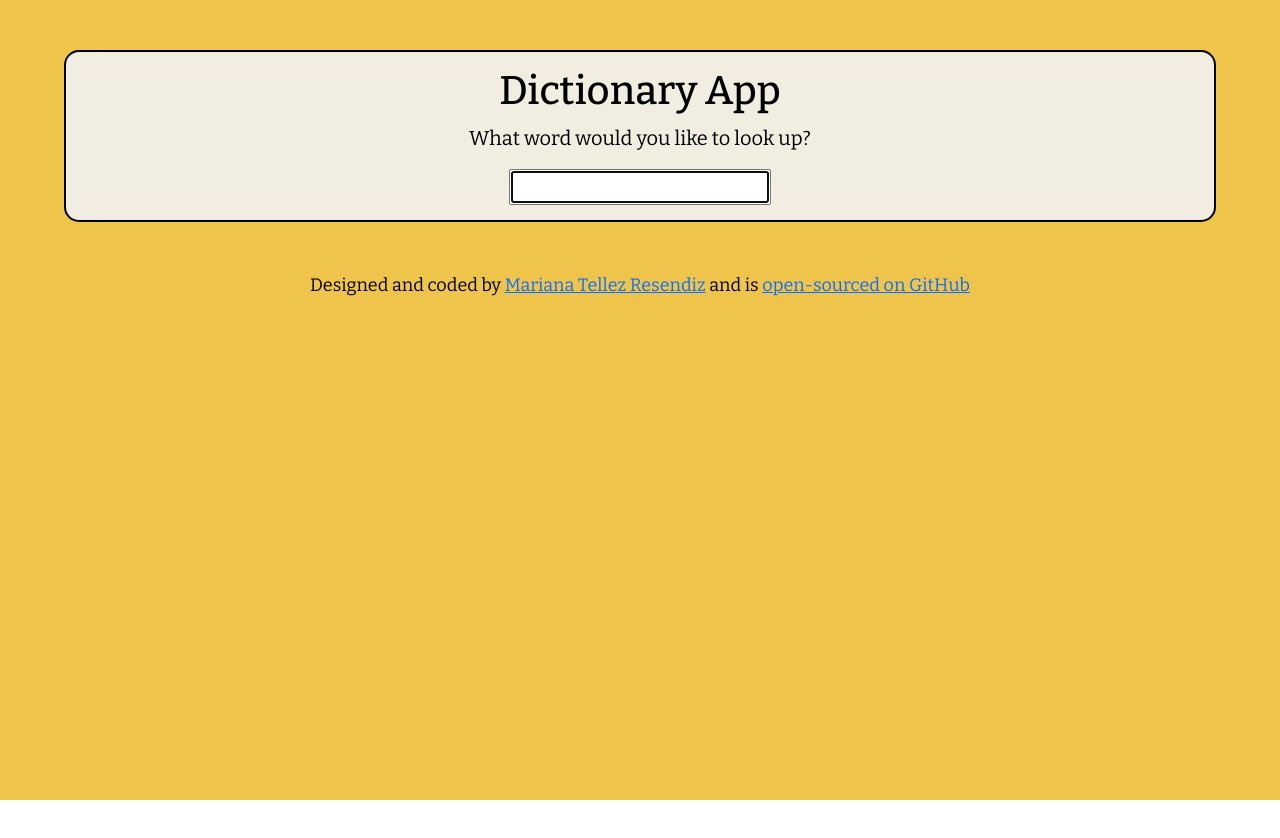
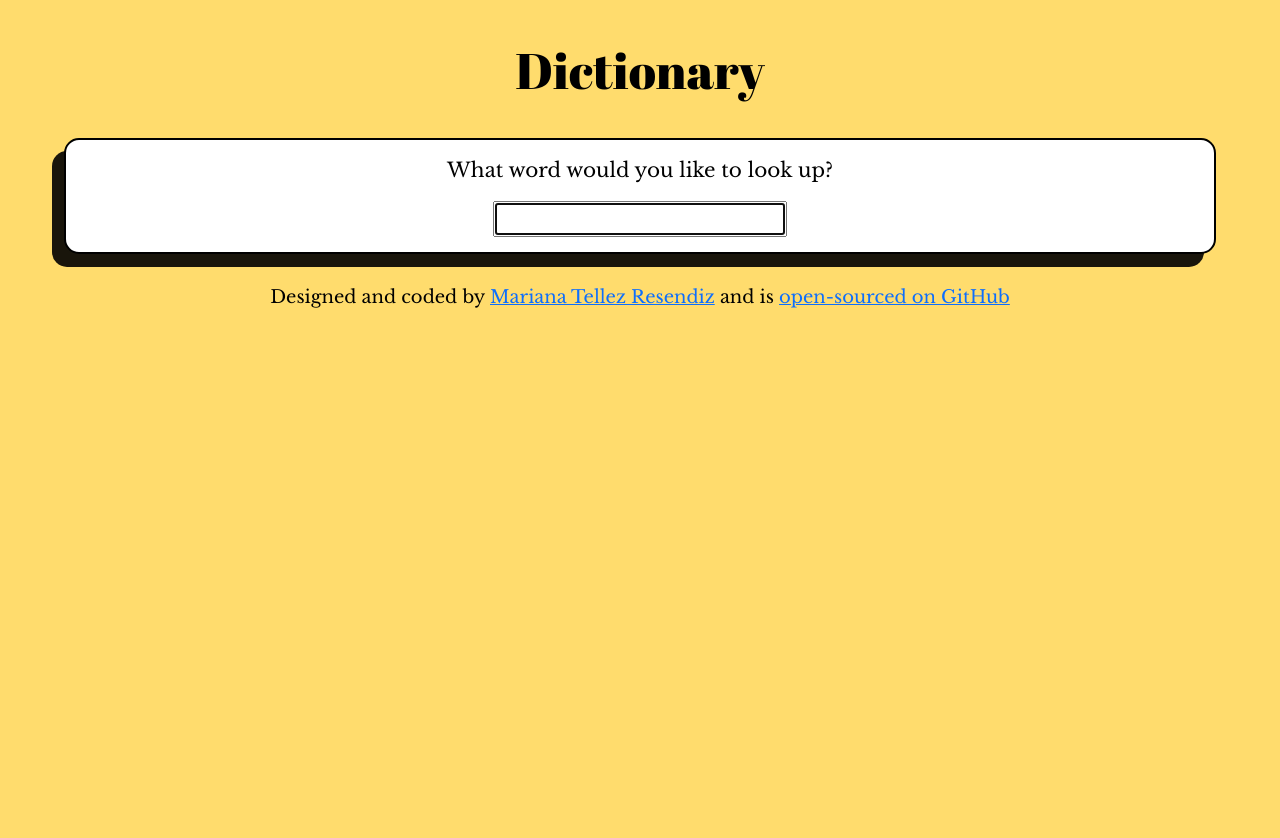
Before and after one commit to MarianaTellezR/react-dictionary-app, a React (Create React App) app: page / in a window 1280 px wide. Shown: the top 838 px of the page. Before the commit the page ends 800 px from the top, so only its background shows below. Built offline with nearby package versions, Linux system fonts and the light colour scheme.

Commit message:
Changed font and style

```diff
--- a/public/index.html
+++ b/public/index.html
@@ -10,12 +10,9 @@
       content="Dictionary Website created using create-react-app by Mariana Tellez Resendiz"
     />
     <title>React Dictionary App - Mariana Tellez Resendiz</title>
-    <link rel="preconnect" href="https://fonts.googleapis.com" />
-    <link rel="preconnect" href="https://fonts.gstatic.com" crossorigin />
-    <link
-      href="https://fonts.googleapis.com/css2?family=Bitter:ital,wght@0,200;0,300;0,400;0,500;0,600;1,200;1,300;1,400&display=swap"
-      rel="stylesheet"
-    />
+    <link rel="preconnect" href="https://fonts.googleapis.com">
+    <link rel="preconnect" href="https://fonts.gstatic.com" crossorigin>
+    <link href="https://fonts.googleapis.com/css2?family=Abril+Fatface&family=Libre+Baskerville:ital,wght@0,400;0,700;1,400&family=Lora:ital,wght@0,400;0,500;1,400&display=swap" rel="stylesheet">
   </head>
   <body>
     <noscript>You need to enable JavaScript to run this app.</noscript>
--- a/src/App.css
+++ b/src/App.css
@@ -1,15 +1,27 @@
+/*
+font-family: 'Abril Fatface', cursive;
+font-family: 'Libre Baskerville', serif;
+font-family: 'Lora', serif;
+*/
 .App {
   text-align: center;
-  background-color: #EFC44B;
+  background-color: #ffdc6d;
   min-height: 100vh;
   display: flex;
   flex-direction: column;
   align-items: center;
   justify-content: center;
   color: white;
-  font-family: "Bitter", serif;
+  font-family: "Libre Baskerville", serif;
 }
 
+.App h1 {
+  font-size: 50px;
+  color: #000000;
+  font-family: "Abril Fatface", cursive;
+  margin-top: 40px;
+  margin-bottom: 18px;
+}
 
 .App .Dictionary-body {
   background-size: cover;
@@ -25,12 +37,6 @@
   font-size: 20px;
 }
 
-.App .logo-mariana {
-  max-width: 180px;
-  display: block;
-  margin: 15px auto;
-}
-
 footer {
   font-size: 18px;
 }
--- a/src/App.js
+++ b/src/App.js
@@ -6,6 +6,7 @@ import Dictionary from "./Dictionary";
 function App() {
   return (
     <div className="App">
+      <h1>Dictionary</h1>
       <div className="Dictionary-body">
         <main>
           <Dictionary />
--- a/src/Dictionary.css
+++ b/src/Dictionary.css
@@ -1,9 +1,11 @@
 .Dictionary {
   display: block;
-  margin: 50px auto;
+  margin: 20px auto;
+  margin-bottom: 30px;
   padding: 15px;
   width: 90%;
-  background-color: #F1EEE1;
+  background-color: #ffffff;
   border-radius: 15px;
   border: 2px solid #000000;
+  box-shadow: -12px 13px rgba(0, 0, 0, 0.9);
 }
--- a/src/Dictionary.js
+++ b/src/Dictionary.js
@@ -32,7 +32,6 @@ export default function Dictionary() {
 
   return (
     <div className="Dictionary">
-      <h1>Dictionary App</h1>
       <p>What word would you like to look up?</p>
       <form onSubmit={search}>
         <input
```
